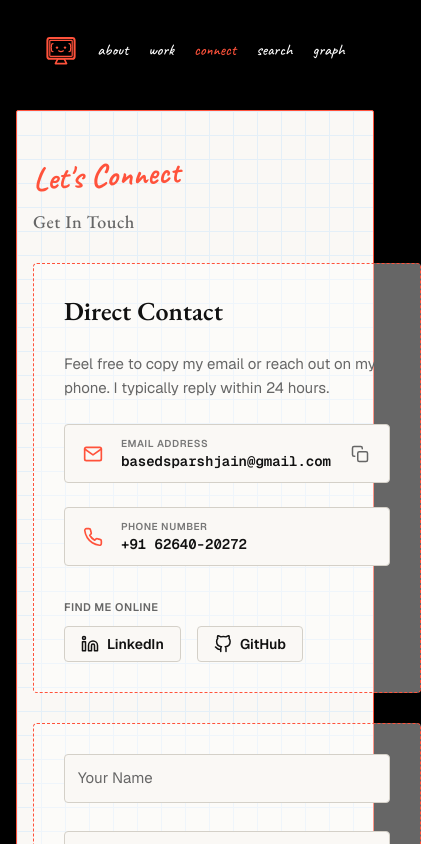
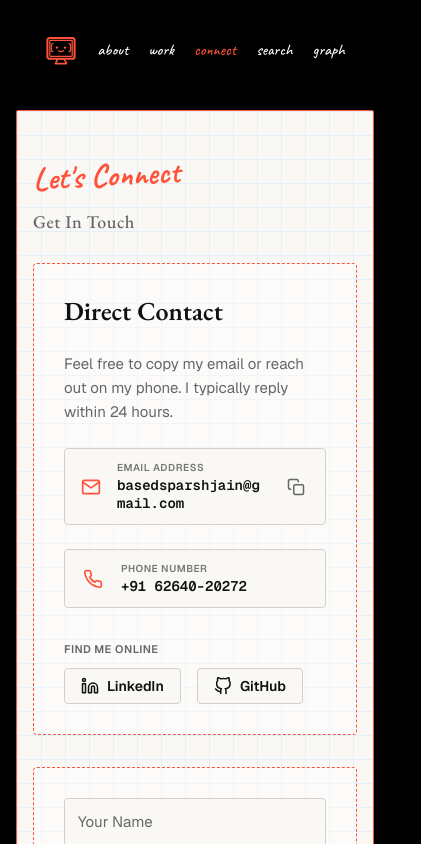
Before and after one commit to Sparshtub/sparshfolio, a Next.js app: page /connect in a window 390 px wide. Shown: the top 844 px of the page, 421 px wide, since content can reach past the window. Built offline with nearby package versions, Linux system fonts and the light colour scheme.

Commit message:
connect responsive

```diff
--- a/src/app/connect/page.module.css
+++ b/src/app/connect/page.module.css
@@ -63,6 +63,13 @@
   gap: 40px;
 }
 
+@media (max-width: 992px) {
+  .sectionsGrid {
+    grid-template-columns: 1fr;
+    gap: 32px;
+  }
+}
+
 @media (max-width: 768px) {
   .container {
     margin: 20px auto 60px auto;
@@ -87,12 +94,8 @@
   .role {
     font-size: 20px;
   }
-  .sectionsGrid {
-    grid-template-columns: 1fr;
-    gap: 30px;
-  }
   .infoCard, .formCard {
-    padding: 20px;
+    padding: 24px;
   }
   .infoTitle, .formTitle {
     font-size: 22px;
@@ -107,6 +110,21 @@
     font-size: 18px;
   }
   .detailText {
+    font-size: 13px;
+  }
+  .infoCard, .formCard {
+    padding: 16px;
+    gap: 20px;
+  }
+  .detailContainer {
+    padding: 10px 12px;
+    gap: 10px;
+  }
+  .socialLinks {
+    gap: 8px;
+  }
+  .socialLink {
+    padding: 6px 12px;
     font-size: 13px;
   }
 }
@@ -176,6 +194,7 @@
   display: flex;
   flex-direction: column;
   flex-grow: 1;
+  min-width: 0;
 }
 
 .detailLabel {
@@ -192,6 +211,7 @@
   font-size: 14px;
   font-weight: 600;
   color: var(--text-dark);
+  word-break: break-all;
 }
 
 .copyBtn {
@@ -234,6 +254,7 @@
 .socialLinks {
   display: flex;
   gap: 16px;
+  flex-wrap: wrap;
 }
 
 .socialLink {
--- a/src/components/Contact/Contact.module.css
+++ b/src/components/Contact/Contact.module.css
@@ -96,6 +96,7 @@
 .emailContent {
   display: flex;
   flex-direction: column;
+  min-width: 0;
 }
 
 .emailLabel {
@@ -112,6 +113,7 @@
   font-size: 15px;
   font-weight: 600;
   color: var(--text-primary);
+  word-break: break-all;
 }
 
 .copyBtn {
@@ -151,6 +153,7 @@
 .socialLinks {
   display: flex;
   gap: 16px;
+  flex-wrap: wrap;
 }
 
 .socialLink {
@@ -353,7 +356,12 @@
     padding: 24px 20px;
   }
 
+  .emailContainer {
+    padding: 12px 14px;
+    gap: 10px;
+  }
+
   .emailText {
-    font-size: 13px;
+    font-size: 12px;
   }
 }
--- a/src/components/Navbar/Navbar.module.css
+++ b/src/components/Navbar/Navbar.module.css
@@ -196,6 +196,16 @@
   .navLink {
     font-size: 16px;
     padding: 2px 4px;
+  }
+}
+
+@media (max-width: 380px) {
+  .navList {
+    gap: 8px;
+  }
+  .navLink {
+    font-size: 14px;
+    padding: 2px 2px;
   }
 }
 
```
